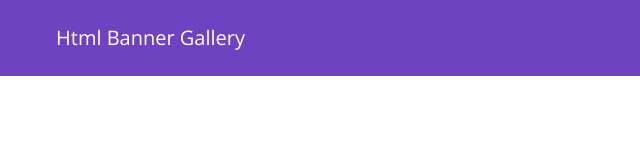
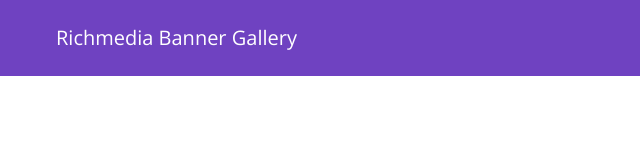
Before and after one commit to touhidtaj/richmedia, a plain HTML site: page index.html in a window 1280 px wide. Shown: the top 163 px of the page, 0-640 px from the left. Drawn offline with nearby package versions, Linux system fonts and the light colour scheme.

Commit message:
Update index.html

```diff
--- a/index.html
+++ b/index.html
@@ -3,13 +3,13 @@
 
 <head>
     <meta charset="utf-8">
-    <title>Html  Banner</title>
+    <title>Richmedia Banner Gallery</title>
 
     <!-- mobile responsive meta -->
     <meta charset="UTF-8">
     <meta name="viewport" content="width=device-width, user-scalable=no, initial-scale=1.0, maximum-scale=1.0, minimum-scale=1.0">
     <meta http-equiv="X-UA-Compatible" content="ie=edge">
-     <meta name="author" content="Saifuddin" />
+     <meta name="author" content="Mohammad Saifuddin" />
 
     <link rel="stylesheet" href="plugins/bootstrap/bootstrap.min.css">
     <!-- slick slider -->
@@ -36,7 +36,7 @@
 
     <header class="navigation purple">
         <nav class="navbar navbar-expand-lg navbar-light">
-            <a class="navbar-brand text-center text-white " href="#">Html Banner Gallery</a>
+            <a class="navbar-brand text-center text-white " href="#">Richmedia Banner Gallery</a>
         </nav>
     </header>
 
```
